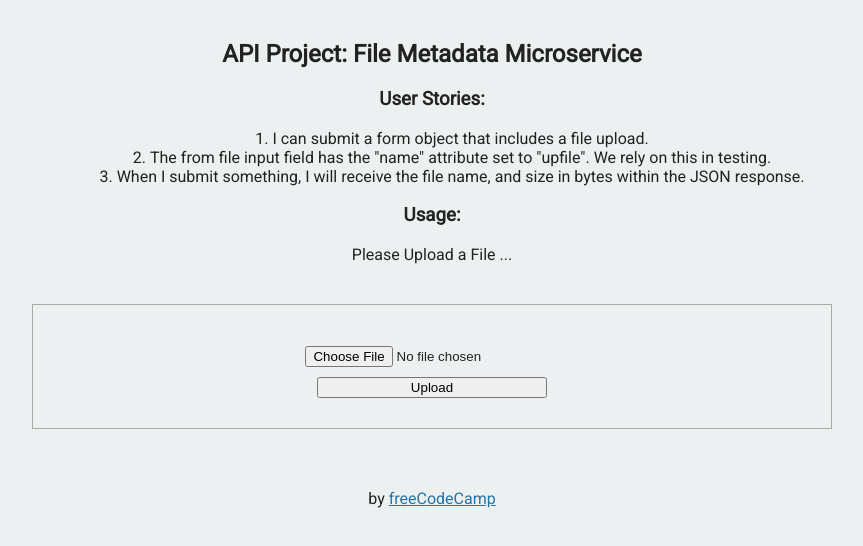
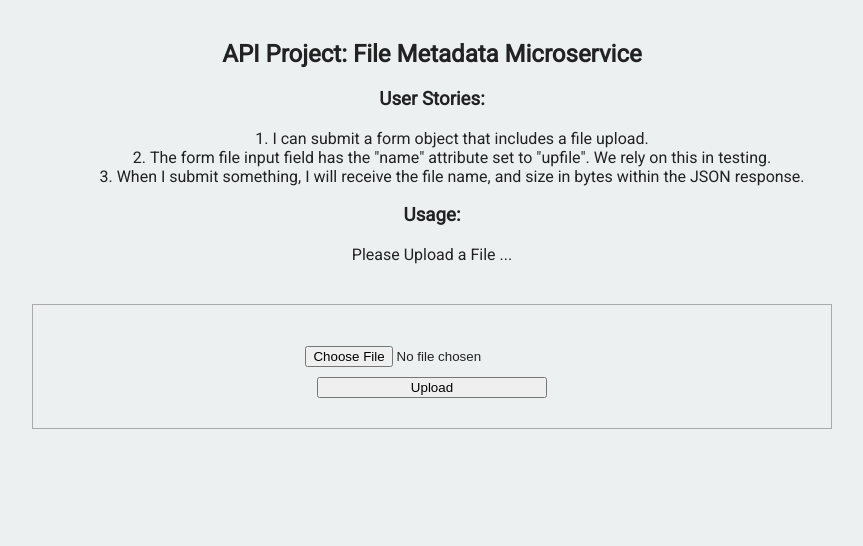
Before and after one commit to EricHeredia/metadata-microservice, a website: page views/index.html in a window 1280 px wide. Shown: the whole page, without its empty margins (208-1071 px from the left). Drawn offline with Linux system fonts and the light colour scheme.

Commit message:
finished template set-up

```diff
--- a/server.js
+++ b/server.js
@@ -2,8 +2,7 @@
 
 var express = require('express');
 var cors = require('cors');
-
-// require and use "multer"...
+var multer = require('multer');
 
 var app = express();
 
--- a/views/index.html
+++ b/views/index.html
@@ -4,7 +4,6 @@
 
    <head>
       <title>File Metadata</title>
-      <link rel="shortcut icon" href="https://cdn.hyperdev.com/us-east-1%3A52a203ff-088b-420f-81be-45bf559d01b1%2Ffavicon.ico" type="image/x-icon"/>
       <link href="https://fonts.googleapis.com/css?family=Roboto" rel="stylesheet" type="text/css">
       <link href="/public/style.css" rel="stylesheet" type="text/css">
    </head>
@@ -16,7 +15,7 @@
         <h3>User Stories:</h3>
         <ol>
           <li>I can submit a form object that includes a file upload.</li>
-          <li>The from file input field  has the "name" attribute set to "upfile". We rely on this in testing.</li>
+          <li>The form file input field  has the "name" attribute set to "upfile". We rely on this in testing.</li>
           <li>When I submit something, I will receive the file name, and size in bytes within the JSON response.</li>
         </ol>
 
@@ -33,10 +32,6 @@
         </div>
       </div>
       <div class="footer">
-        <p>
-          by
-          <a href="http://www.freecodecamp.com">freeCodeCamp</a>
-        </p>
       </div>
    </body>
 
```
Also changed, not shown: package.json (+8 -3 lines), 1 other file.
